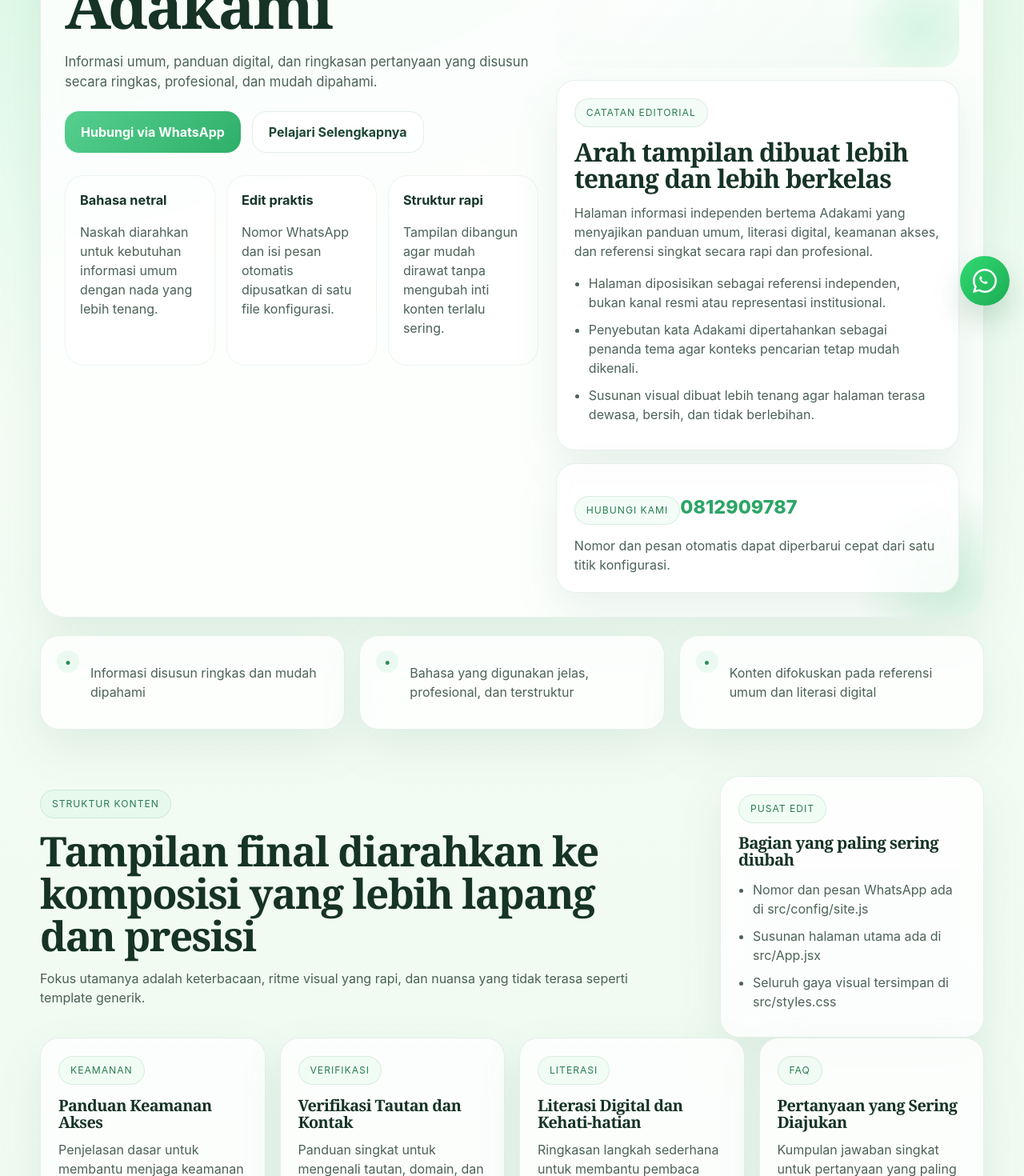
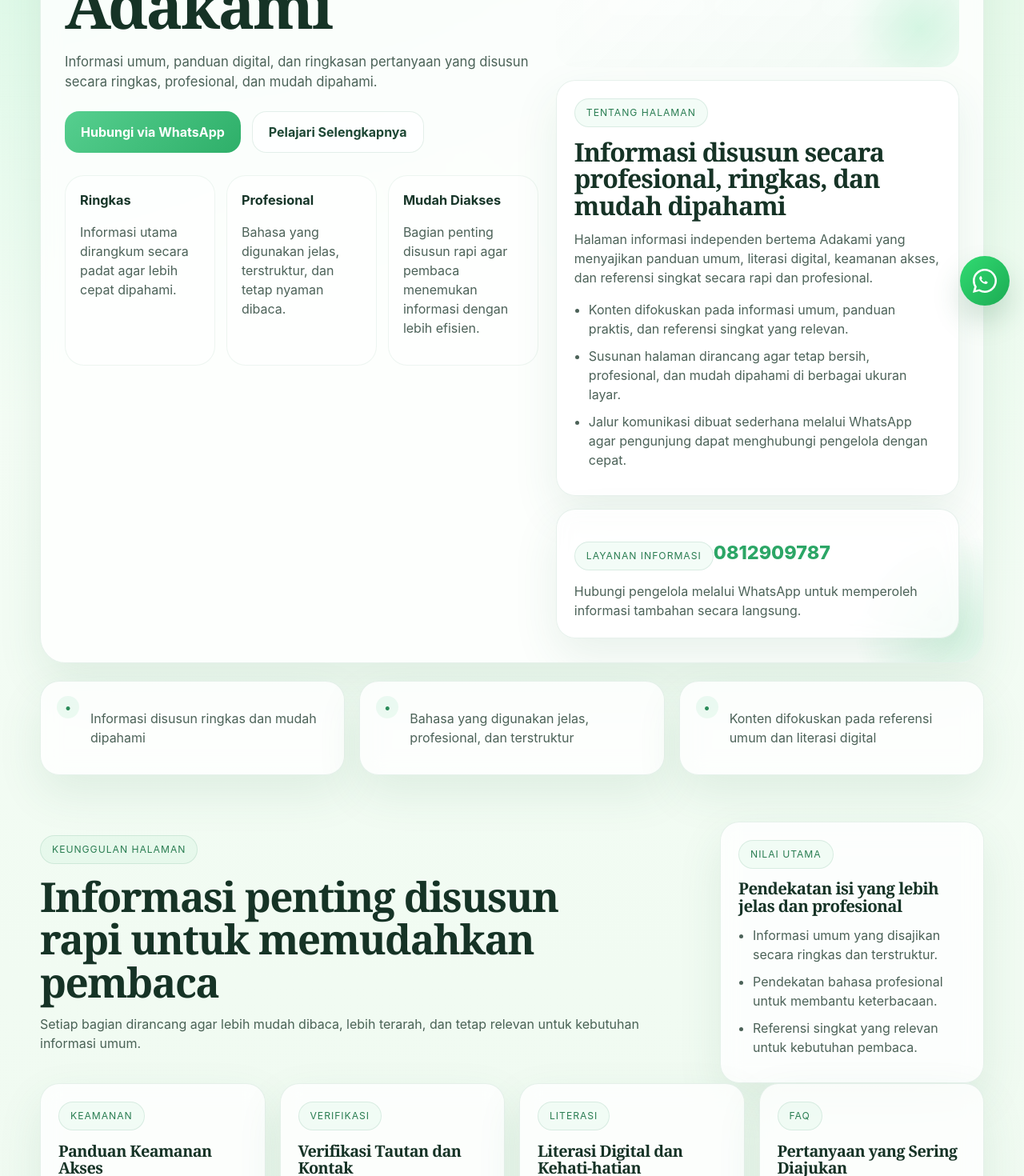
Before and after one commit to cs-adakami/bantuan-pelanggan-adakami, a React (Vite) app: page / in a window 1280 px wide. Shown: the part 400-1870 px from the top of the page at 80% size. Built offline with nearby package versions, Linux system fonts and the light colour scheme.

Commit message:
Refine visible page text to a more professional tone

```diff
--- a/src/App.jsx
+++ b/src/App.jsx
@@ -4,29 +4,29 @@ import { useCopyProtection } from "./hooks/useCopyProtection";
 
 const HERO_NOTES = [
   {
-    title: "Bahasa netral",
-    text: "Naskah diarahkan untuk kebutuhan informasi umum dengan nada yang lebih tenang.",
+    title: "Ringkas",
+    text: "Informasi utama dirangkum secara padat agar lebih cepat dipahami.",
   },
   {
-    title: "Edit praktis",
-    text: "Nomor WhatsApp dan isi pesan otomatis dipusatkan di satu file konfigurasi.",
+    title: "Profesional",
+    text: "Bahasa yang digunakan jelas, terstruktur, dan tetap nyaman dibaca.",
   },
   {
-    title: "Struktur rapi",
-    text: "Tampilan dibangun agar mudah dirawat tanpa mengubah inti konten terlalu sering.",
+    title: "Mudah Diakses",
+    text: "Bagian penting disusun rapi agar pembaca menemukan informasi dengan lebih efisien.",
   },
 ];
 
 const EDITORIAL_NOTES = [
-  "Halaman diposisikan sebagai referensi independen, bukan kanal resmi atau representasi institusional.",
-  "Penyebutan kata Adakami dipertahankan sebagai penanda tema agar konteks pencarian tetap mudah dikenali.",
-  "Susunan visual dibuat lebih tenang agar halaman terasa dewasa, bersih, dan tidak berlebihan.",
+  "Konten difokuskan pada informasi umum, panduan praktis, dan referensi singkat yang relevan.",
+  "Susunan halaman dirancang agar tetap bersih, profesional, dan mudah dipahami di berbagai ukuran layar.",
+  "Jalur komunikasi dibuat sederhana melalui WhatsApp agar pengunjung dapat menghubungi pengelola dengan cepat.",
 ];
 
-const BUILD_NOTES = [
-  "Nomor dan pesan WhatsApp ada di src/config/site.js",
-  "Susunan halaman utama ada di src/App.jsx",
-  "Seluruh gaya visual tersimpan di src/styles.css",
+const KEY_POINTS = [
+  "Informasi umum yang disajikan secara ringkas dan terstruktur.",
+  "Pendekatan bahasa profesional untuk membantu keterbacaan.",
+  "Referensi singkat yang relevan untuk kebutuhan pembaca.",
 ];
 
 function WhatsAppIcon(props) {
@@ -72,7 +72,10 @@ function HeroVisual() {
 }
 
 function App() {
-  const waLink = useMemo(() => getWhatsAppLink(SITE_CONFIG.whatsappNumber, SITE_CONFIG.whatsappMessage), []);
+  const waLink = useMemo(
+    () => getWhatsAppLink(SITE_CONFIG.whatsappNumber, SITE_CONFIG.whatsappMessage),
+    []
+  );
   const protectionNotice = useCopyProtection();
 
   useEffect(() => {
@@ -146,8 +149,8 @@ function App() {
             <HeroVisual />
 
             <article className="surface panel panel--feature">
-              <span className="panel__label">Catatan Editorial</span>
-              <h2 className="panel__title">Arah tampilan dibuat lebih tenang dan lebih berkelas</h2>
+              <span className="panel__label">Tentang Halaman</span>
+              <h2 className="panel__title">Informasi disusun secara profesional, ringkas, dan mudah dipahami</h2>
               <p className="panel__copy">{SITE_CONFIG.description}</p>
               <ul className="panel__list">
                 {EDITORIAL_NOTES.map((item) => (
@@ -157,11 +160,13 @@ function App() {
             </article>
 
             <article className="surface panel">
-              <span className="panel__label">{SITE_CONFIG.contactLabel}</span>
+              <span className="panel__label">Layanan Informasi</span>
               <a href={waLink} target="_blank" rel="noreferrer" className="contact-link">
                 {SITE_CONFIG.whatsappNumber}
               </a>
-              <p className="panel__copy">Nomor dan pesan otomatis dapat diperbarui cepat dari satu titik konfigurasi.</p>
+              <p className="panel__copy">
+                Hubungi pengelola melalui WhatsApp untuk memperoleh informasi tambahan secara langsung.
+              </p>
             </article>
           </aside>
         </section>
@@ -177,16 +182,19 @@ function App() {
 
         <section id="panduan" className="section section--split">
           <div className="section__heading">
-            <span className="eyebrow">Struktur Konten</span>
-            <h2 className="section__title">Tampilan final diarahkan ke komposisi yang lebih lapang dan presisi</h2>
-            <p className="section__lead">Fokus utamanya adalah keterbacaan, ritme visual yang rapi, dan nuansa yang tidak terasa seperti template generik.</p>
+            <span className="eyebrow">Keunggulan Halaman</span>
+            <h2 className="section__title">Informasi penting disusun rapi untuk memudahkan pembaca</h2>
+            <p className="section__lead">
+              Setiap bagian dirancang agar lebih mudah dibaca, lebih terarah, dan tetap relevan
+              untuk kebutuhan informasi umum.
+            </p>
           </div>
 
           <aside className="surface side-card">
-            <span className="panel__label">Pusat Edit</span>
-            <h3 className="side-card__title">Bagian yang paling sering diubah</h3>
+            <span className="panel__label">Nilai Utama</span>
+            <h3 className="side-card__title">Pendekatan isi yang lebih jelas dan profesional</h3>
             <ul className="panel__list panel__list--compact">
-              {BUILD_NOTES.map((item) => (
+              {KEY_POINTS.map((item) => (
                 <li key={item}>{item}</li>
               ))}
             </ul>
@@ -206,8 +214,10 @@ function App() {
         <section id="wawasan" className="section">
           <div className="section__heading section__heading--narrow">
             <span className="eyebrow">Wawasan Ringkas</span>
-            <h2 className="section__title">Materi pendukung disusun singkat agar tetap terasa ringan</h2>
-            <p className="section__lead">Setiap blok isi dibuat padat, bersih, dan cukup informatif tanpa membuat halaman tampak terlalu penuh.</p>
+            <h2 className="section__title">Materi pendukung yang relevan untuk kebutuhan pembaca</h2>
+            <p className="section__lead">
+              Konten tambahan disusun secara singkat agar tetap informatif, ringan, dan mudah ditelaah.
+            </p>
           </div>
 
           <div className="card-grid card-grid--articles">
@@ -224,7 +234,9 @@ function App() {
           <div className="section__heading section__heading--narrow">
             <span className="eyebrow">FAQ</span>
             <h2 className="section__title">Pertanyaan umum seputar halaman ini</h2>
-            <p className="section__lead">Bagian ini memperjelas posisi halaman, fungsi isi, dan lokasi pengaturan yang paling sering disesuaikan.</p>
+            <p className="section__lead">
+              Bagian ini membantu pembaca memahami fokus halaman dan cara memperoleh informasi lanjutan.
+            </p>
           </div>
 
           <div className="faq-list">
@@ -239,9 +251,11 @@ function App() {
 
         <section className="closing surface">
           <div className="closing__content">
-            <span className="eyebrow">Kontak Cepat</span>
-            <h2 className="section__title">Perlu menyesuaikan nomor atau pesan WhatsApp?</h2>
-            <p className="section__lead">Edit <code>src/config/site.js</code>. Seluruh tombol WhatsApp di halaman ini akan menyesuaikan otomatis tanpa perlu diperbarui satu per satu.</p>
+            <span className="eyebrow">Hubungi Kami</span>
+            <h2 className="section__title">Butuh informasi tambahan?</h2>
+            <p className="section__lead">
+              Silakan hubungi pengelola melalui WhatsApp untuk memperoleh penjelasan lebih lanjut.
+            </p>
           </div>
 
           <div className="closing__actions">
```
